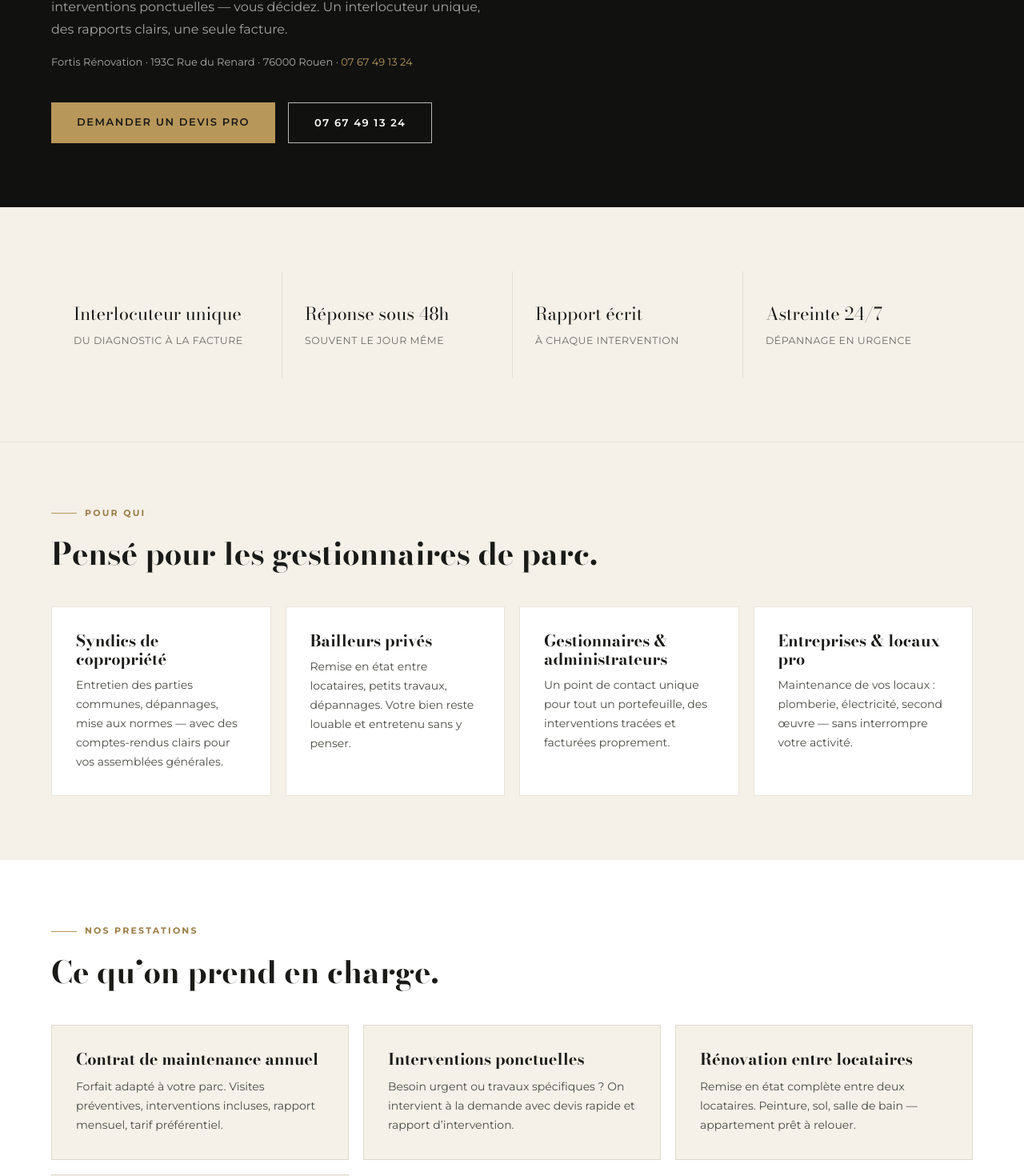
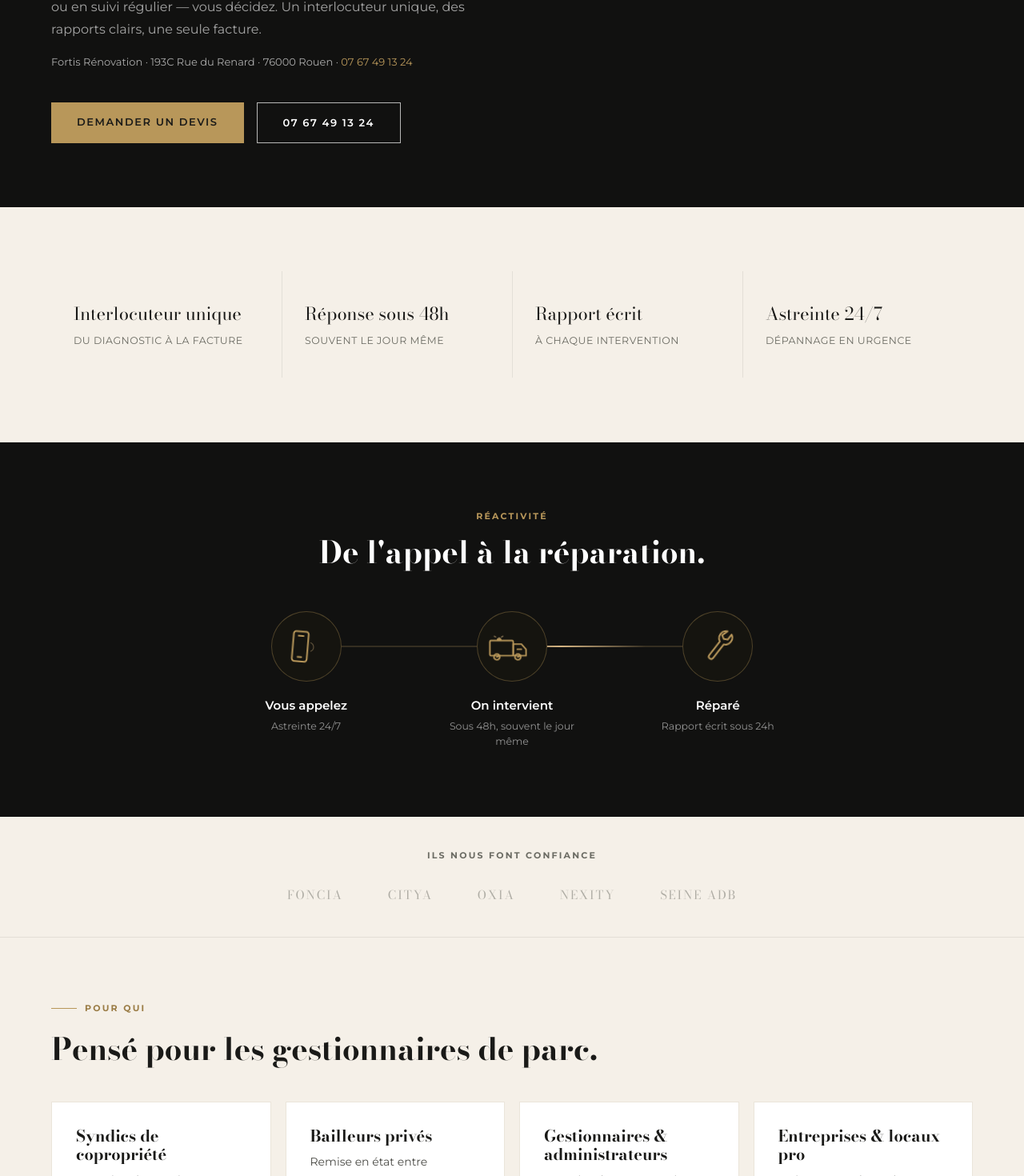
Before and after one commit to mbiville-hash/fortisrenovation, a Next.js app: page /professionnels in a window 1280 px wide. Shown: the part 515-1985 px from the top of the page at 80% size. Built offline with nearby package versions, Linux system fonts and the light colour scheme.

Commit message:
feat: landing pro recadree devis + timeline reactivite animee (etape B)

```diff
--- a/app/professionnels/page.tsx
+++ b/app/professionnels/page.tsx
@@ -2,15 +2,17 @@ import type { Metadata } from 'next'
 import Link from 'next/link'
 import Rings from '@/components/Rings'
 import Breadcrumb from '@/components/Breadcrumb'
+import ClientsStrip from '@/components/ClientsStrip'
+import ReactiviteTimeline from '@/components/ReactiviteTimeline'
 import { serviceSchema, breadcrumbSchema, faqSchema } from '@/lib/schema'
 
 export const metadata: Metadata = {
   title: 'Maintenance immobilière Rouen — Syndics & Bailleurs',
-  description: 'Contrats de maintenance immobilière à Rouen pour syndics, bailleurs et entreprises. Un interlocuteur unique, interventions 48h, rapport systématique.',
+  description: 'Maintenance et dépannage immobilier à Rouen pour syndics, bailleurs et entreprises. Un interlocuteur unique, interventions sous 48h, devis clair, rapport systématique.',
   alternates: { canonical: 'https://www.fortisrenovation.fr/professionnels' },
   openGraph: {
     title: 'Maintenance immobilière Rouen — Syndics & Bailleurs',
-    description: 'Contrats de maintenance immobilière à Rouen. Un interlocuteur unique, interventions 48h, rapport systématique.',
+    description: 'Maintenance et dépannage immobilier à Rouen. Un interlocuteur unique, interventions sous 48h, devis clair, rapport systématique.',
     url: 'https://www.fortisrenovation.fr/professionnels',
     locale: 'fr_FR',
     type: 'website',
@@ -20,7 +22,7 @@ export const metadata: Metadata = {
 const faqs = [
   { q: 'Quels types de travaux couvrez-vous ?', a: 'Plomberie, électricité, menuiserie, peinture, carrelage, petits travaux de maçonnerie et dégâts des eaux. Tout ce dont un parc immobilier a besoin au quotidien.' },
   { q: 'Quel est votre délai d’intervention ?', a: 'Nous garantissons une réponse sous 48h pour les demandes standard. Pour les urgences (fuite, sinistre), nous faisons notre maximum pour intervenir le jour même, avec une astreinte 24h/24 et 7j/7.' },
-  { q: 'Comment fonctionne le contrat de maintenance ?', a: 'Un forfait annuel adapté à la taille de votre parc, avec un nombre d’interventions incluses et un tarif préférentiel sur les travaux supplémentaires. Rapport mensuel fourni.' },
+  { q: 'Travaillez-vous au forfait ou au devis ?', a: 'Le plus souvent au devis, intervention par intervention : un chiffrage clair, sans engagement. Pour un parc important, on peut mettre en place un suivi régulier sur-mesure si vous le souhaitez.' },
   { q: 'Une seule facture pour plusieurs corps de métier ?', a: 'Oui. Multi-corps d’état, un seul devis et une seule facture : vous n’avez qu’un interlocuteur à gérer, pas cinq.' },
   { q: 'Gérez-vous les dossiers d’assurance (dégât des eaux, sinistre) ?', a: 'Oui. Nous établissons des rapports détaillés et des devis adaptés à la prise en charge assurance, et nous intervenons en urgence pour limiter les dégâts.' },
   { q: 'Intervenez-vous dans toute la Seine-Maritime ?', a: 'Nous intervenons principalement dans un rayon de 30 km autour de Rouen (métropole normande). Contactez-nous pour les zones plus éloignées.' },
@@ -42,8 +44,8 @@ const audiences = [
 
 const method: [string, string, string][] = [
   ['01', 'Premier contact & visite', 'On fait le tour de votre parc et de vos besoins, gratuitement.'],
-  ['02', 'Contrat sur-mesure', 'Forfait annuel adapté, ou interventions à la demande. Vous décidez.'],
-  ['03', 'Interventions & urgences', 'Préventif programmé, et réponse sous 48h en cas d’urgence.'],
+  ['02', 'Devis clair', 'Un chiffrage précis avant toute intervention. Sans engagement.'],
+  ['03', 'Interventions & urgences', 'Travaux programmés, et réponse sous 48h en cas d’urgence.'],
   ['04', 'Rapport systématique', 'Compte-rendu écrit à chaque passage, photos à l’appui.'],
   ['05', 'Suivi & bilan', 'Un interlocuteur dédié, un bilan régulier, une facturation lisible.'],
 ]
@@ -67,7 +69,7 @@ const Dash = () => <span style={{ display: 'block', width: 32, height: 1, backgr
 export default function ProsPage() {
   return (
     <>
-      <script type="application/ld+json" dangerouslySetInnerHTML={{ __html: JSON.stringify(serviceSchema('Maintenance immobilière Rouen', 'Contrats de maintenance immobilière pour syndics, bailleurs et entreprises à Rouen.', '/professionnels')) }} />
+      <script type="application/ld+json" dangerouslySetInnerHTML={{ __html: JSON.stringify(serviceSchema('Maintenance immobilière Rouen', 'Maintenance et dépannage immobilier pour syndics, bailleurs et entreprises à Rouen. Interventions au devis, réponse sous 48h.', '/professionnels')) }} />
       <script type="application/ld+json" dangerouslySetInnerHTML={{ __html: JSON.stringify(breadcrumbSchema([
         { name: 'Accueil', url: 'https://www.fortisrenovation.fr' },
         { name: 'Professionnels', url: 'https://www.fortisrenovation.fr/professionnels' },
@@ -82,16 +84,16 @@ export default function ProsPage() {
             <Breadcrumb items={[{ name: 'Accueil', href: '/' }, { name: 'Professionnels' }]} />
             <p style={eyebrow}><Dash />Syndics · Bailleurs · Entreprises</p>
             <h1 style={{ fontFamily: "'Bodoni Moda', serif", fontSize: 'clamp(36px, 5vw, 64px)', lineHeight: 1.1, marginBottom: 24 }}>
-              Maintenance immobilière <br />à Rouen — un seul <br />prestataire.
+              Maintenance &amp; dépannage <br />immobilier à Rouen — <br />un seul prestataire.
             </h1>
             <p style={{ fontSize: 16, color: 'rgba(255,255,255,0.62)', maxWidth: 560, lineHeight: 1.75, marginBottom: 16 }}>
-              Plomberie, électricité, menuiserie, peinture. Contrats annuels ou interventions ponctuelles — vous décidez. Un interlocuteur unique, des rapports clairs, une seule facture.
+              Plomberie, électricité, menuiserie, peinture. Au devis, à l’intervention ou en suivi régulier — vous décidez. Un interlocuteur unique, des rapports clairs, une seule facture.
             </p>
             <p style={{ fontSize: 13, color: 'rgba(255,255,255,0.65)', marginBottom: 40 }}>
               Fortis Rénovation · 193C Rue du Renard · 76000 Rouen · <a href="tel:+33767491324" style={{ color: 'var(--gold)' }}>07 67 49 13 24</a>
             </p>
             <div style={{ display: 'flex', gap: 16, flexWrap: 'wrap' }}>
-              <Link href="/devis" className="btn btn-gold">Demander un devis pro</Link>
+              <Link href="/devis" className="btn btn-gold">Demander un devis</Link>
               <a href="tel:+33767491324" className="btn btn-outline-white">07 67 49 13 24</a>
             </div>
           </div>
@@ -110,6 +112,12 @@ export default function ProsPage() {
             </div>
           </div>
         </section>
+
+        {/* Réactivité — timeline animée */}
+        <ReactiviteTimeline />
+
+        {/* Ils nous font confiance */}
+        <ClientsStrip />
 
         {/* Pour qui */}
         <section style={{ background: 'var(--paper)', padding: '80px 0' }}>
@@ -134,10 +142,10 @@ export default function ProsPage() {
             <h2 data-reveal style={{ fontFamily: "'Bodoni Moda', serif", fontSize: 'clamp(26px, 3vw, 40px)', marginBottom: 44, color: 'var(--ink)' }}>Ce qu’on prend en charge.</h2>
             <div style={{ display: 'grid', gridTemplateColumns: 'repeat(auto-fit, minmax(280px, 1fr))', gap: 18 }}>
               {[
-                { title: 'Contrat de maintenance annuel', desc: 'Forfait adapté à votre parc. Visites préventives, interventions incluses, rapport mensuel, tarif préférentiel.' },
-                { title: 'Interventions ponctuelles', desc: 'Besoin urgent ou travaux spécifiques ? On intervient à la demande avec devis rapide et rapport d’intervention.' },
+                { title: 'Dépannage & interventions', desc: 'Fuite, panne, sinistre ou travaux ponctuels : devis rapide, intervention sous 48h (souvent le jour même), rapport à l’appui.' },
                 { title: 'Rénovation entre locataires', desc: 'Remise en état complète entre deux locataires. Peinture, sol, salle de bain — appartement prêt à relouer.' },
                 { title: 'Mise aux normes', desc: 'Électricité, accessibilité, sécurité — on diagnostique et on met aux normes pour vous.' },
+                { title: 'Suivi régulier (sur demande)', desc: 'Pour un parc important, un suivi sur-mesure : visites programmées et interlocuteur dédié, sans engagement rigide.' },
               ].map(({ title, desc }, i) => (
                 <div key={title} data-reveal style={{ padding: 30, border: '1px solid rgba(26,26,24,0.1)', background: 'var(--paper)', transitionDelay: `${i * 70}ms` }}>
                   <h3 style={{ fontFamily: "'Bodoni Moda', serif", fontSize: 20, marginBottom: 12, color: 'var(--ink)' }}>{title}</h3>
@@ -202,9 +210,9 @@ export default function ProsPage() {
           <Rings className="rings--br" />
           <div className="container" style={{ position: 'relative', zIndex: 1 }}>
             <h2 style={{ fontFamily: "'Bodoni Moda', serif", fontSize: 36, marginBottom: 16, color: 'white' }}>Parlons de votre parc.</h2>
-            <p style={{ fontSize: 15, color: 'rgba(255,255,255,0.62)', marginBottom: 40 }}>Étude sous 48h. Un rendez-vous, un interlocuteur.</p>
+            <p style={{ fontSize: 15, color: 'rgba(255,255,255,0.62)', marginBottom: 40 }}>Devis sous 48h. Un rendez-vous, un interlocuteur.</p>
             <div style={{ display: 'flex', gap: 16, justifyContent: 'center', flexWrap: 'wrap' }}>
-              <Link href="/devis" className="btn btn-gold">Étudier mon projet</Link>
+              <Link href="/devis" className="btn btn-gold">Demander un devis</Link>
               <a href="tel:+33767491324" className="btn btn-outline-white">07 67 49 13 24</a>
             </div>
           </div>
--- /dev/null
+++ b/components/ReactiviteTimeline.tsx
@@ -0,0 +1,93 @@
+export default function ReactiviteTimeline() {
+  return (
+    <section style={{ background: 'var(--dark)', color: 'white', padding: '84px 0', position: 'relative', overflow: 'hidden' }}>
+      <style>{`
+        .rtl-head { text-align: center; margin-bottom: 52px; }
+        .rtl-eye { font-size: 11px; font-weight: 700; letter-spacing: 0.2em; text-transform: uppercase; color: var(--gold); margin-bottom: 14px; }
+        .rtl-title { font-family: 'Bodoni Moda', serif; font-size: clamp(26px, 3vw, 40px); color: #fff; }
+        .rtl-track { position: relative; display: flex; justify-content: space-between; gap: 12px; max-width: 760px; margin: 0 auto; }
+        .rtl-line { position: absolute; left: 17%; right: 17%; top: 44px; height: 2px; transform: translateY(-50%); background: rgba(184,151,90,0.22); overflow: hidden; border-radius: 2px; }
+        .rtl-line::after { content: ''; position: absolute; inset: 0; background: linear-gradient(90deg, transparent, var(--gold-light), transparent); background-size: 42% 100%; background-repeat: no-repeat; animation: rtlFlow 2.6s linear infinite; }
+        .rtl-step { position: relative; z-index: 1; flex: 1; display: flex; flex-direction: column; align-items: center; text-align: center; }
+        .rtl-ic { width: 88px; height: 88px; border-radius: 50%; background: #15140f; border: 1px solid rgba(184,151,90,0.35); display: flex; align-items: center; justify-content: center; margin-bottom: 18px; }
+        .rtl-ic svg { width: 70px; height: 64px; display: block; overflow: visible; }
+        .rtl-t { font-size: 15px; font-weight: 600; color: #fff; }
+        .rtl-s { font-size: 12.5px; color: rgba(255,255,255,0.55); margin-top: 5px; max-width: 170px; line-height: 1.5; }
+        .an-phone, .an-truck, .an-wrench, .rtl-whl { transform-box: fill-box; transform-origin: center; }
+        .an-phone { animation: rtlBuzz 2.2s ease-in-out infinite; }
+        .rtl-wv { opacity: 0; transform-box: fill-box; transform-origin: left center; }
+        .rtl-wv1 { animation: rtlWave 2.2s ease-out infinite; }
+        .rtl-wv2 { animation: rtlWave 2.2s ease-out 0.25s infinite; }
+        .an-truck { animation: rtlBob 1.7s ease-in-out infinite; }
+        .rtl-whl { animation: rtlSpin 1.1s linear infinite; }
+        .rtl-gy { animation: rtlBeac 1s ease-in-out infinite; }
+        .rtl-ray { animation: rtlRay 1s ease-in-out infinite; }
+        .an-wrench { animation: rtlTurn 2.4s ease-in-out infinite; }
+        @keyframes rtlBuzz { 0%,18%,100% { transform: translateX(0) rotate(0); } 3%,13% { transform: translateX(-1.4px) rotate(-6deg); } 8% { transform: translateX(1.4px) rotate(6deg); } }
+        @keyframes rtlWave { 0% { opacity: 0; transform: scale(.55); } 30% { opacity: .9; } 100% { opacity: 0; transform: scale(1.05); } }
+        @keyframes rtlBob { 0%,100% { transform: translateY(0); } 50% { transform: translateY(-2.5px); } }
+        @keyframes rtlSpin { to { transform: rotate(360deg); } }
+        @keyframes rtlBeac { 0%,100% { opacity: 1; } 50% { opacity: .4; } }
+        @keyframes rtlRay { 0%,100% { opacity: .9; } 50% { opacity: 0; } }
+        @keyframes rtlTurn { 0%,100% { transform: rotate(-13deg); } 50% { transform: rotate(13deg); } }
+        @keyframes rtlFlow { 0% { background-position: -42% 0; } 100% { background-position: 142% 0; } }
+        @media (prefers-reduced-motion: reduce) { .an-phone, .rtl-wv, .an-truck, .rtl-whl, .rtl-gy, .rtl-ray, .an-wrench, .rtl-line::after { animation: none !important; } .rtl-wv { opacity: .6; } }
+        @media (max-width: 600px) { .rtl-ic { width: 74px; height: 74px; } .rtl-ic svg { width: 58px; height: 54px; } .rtl-line { top: 37px; } .rtl-s { font-size: 12px; } }
+      `}</style>
+      <div className="container">
+        <div className="rtl-head">
+          <p className="rtl-eye">Réactivité</p>
+          <h2 className="rtl-title">De l'appel à la réparation.</h2>
+        </div>
+        <div className="rtl-track">
+          <div className="rtl-line" />
+
+          <div className="rtl-step">
+            <div className="rtl-ic">
+              <svg viewBox="0 0 90 80" aria-hidden="true">
+                <g className="an-phone" stroke="var(--gold)" strokeWidth="2.6" fill="none" strokeLinecap="round" strokeLinejoin="round">
+                  <rect x="22" y="16" width="24" height="48" rx="4" /><line x1="30" y1="23" x2="38" y2="23" /><line x1="31" y1="57" x2="37" y2="57" />
+                </g>
+                <g stroke="var(--gold-light)" strokeWidth="2.4" fill="none" strokeLinecap="round">
+                  <path className="rtl-wv rtl-wv1" d="M52 30 a12 12 0 0 1 0 22" /><path className="rtl-wv rtl-wv2" d="M58 24 a19 19 0 0 1 0 34" />
+                </g>
+              </svg>
+            </div>
+            <p className="rtl-t">Vous appelez</p>
+            <p className="rtl-s">Astreinte 24/7</p>
+          </div>
+
+          <div className="rtl-step">
+            <div className="rtl-ic">
+              <svg viewBox="0 0 96 80" aria-hidden="true">
+                <g className="an-truck" stroke="var(--gold)" strokeWidth="2.6" fill="none" strokeLinecap="round" strokeLinejoin="round">
+                  <rect x="10" y="30" width="40" height="26" rx="2" /><path d="M50 36 h14 l8 9 v11 h-22 z" /><line x1="57" y1="45" x2="64" y2="45" />
+                  <g className="rtl-whl"><circle cx="22" cy="58" r="5" /><line x1="22" y1="58" x2="22" y2="54" /></g>
+                  <g className="rtl-whl"><circle cx="58" cy="58" r="5" /><line x1="58" y1="58" x2="58" y2="54" /></g>
+                  <rect x="22" y="26.5" width="8" height="3.5" rx="1.2" fill="var(--gold)" stroke="none" />
+                  <path className="rtl-gy" d="M23.5 26.7 a2.6 2.6 0 0 1 5 0 z" fill="var(--gold-light)" stroke="none" />
+                  <line className="rtl-ray" x1="20" y1="24" x2="17.5" y2="22.5" stroke="var(--gold-light)" strokeWidth="1.8" />
+                  <line className="rtl-ray" x1="30" y1="24" x2="32.5" y2="22.5" stroke="var(--gold-light)" strokeWidth="1.8" />
+                </g>
+              </svg>
+            </div>
+            <p className="rtl-t">On intervient</p>
+            <p className="rtl-s">Sous 48h, souvent le jour même</p>
+          </div>
+
+          <div className="rtl-step">
+            <div className="rtl-ic">
+              <svg viewBox="0 0 80 80" aria-hidden="true">
+                <g className="an-wrench" stroke="var(--gold)" strokeWidth="2.6" fill="none" strokeLinecap="round" strokeLinejoin="round">
+                  <path d="M58 18 a11 11 0 0 0 -13.8 14.2 l-19 19 a3.8 3.8 0 0 0 5.4 5.4 l19 -19 a11 11 0 0 0 14.2 -13.8 l-7 7 -6.2 -1.6 -1.6 -6.2 z" />
+                </g>
+              </svg>
+            </div>
+            <p className="rtl-t">Réparé</p>
+            <p className="rtl-s">Rapport écrit sous 24h</p>
+          </div>
+        </div>
+      </div>
+    </section>
+  )
+}
```
